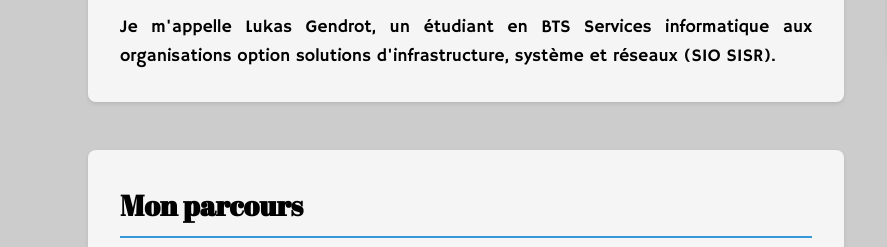
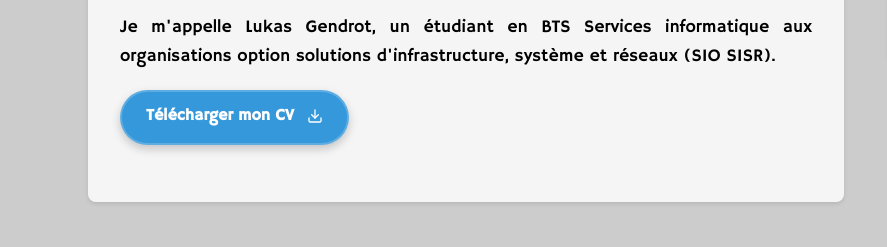
Before and after one commit to lukasgendrot/portfolio, a plain HTML site: page a_propos.html in a window 1280 px wide. Shown: the part 323-570 px from the top of the page, 0-887 px from the left. Drawn offline with Linux system fonts and the light colour scheme.

Commit message:
ajout bouton cv

```diff
--- a/a_propos.html
+++ b/a_propos.html
@@ -25,6 +25,14 @@
                 <div class="about-section">
                     <h2>Qui suis-je ?</h2>
                     <p>Je m'appelle Lukas Gendrot, un étudiant en BTS Services informatique aux organisations option solutions d'infrastructure, système et réseaux (SIO SISR).</p>
+                    <a href="./asset/2025-2026_CV_GENDROT.pdf" class="download-btn" target="_blank" style="margin-top: 20px;">
+                        Télécharger mon CV
+                        <svg xmlns="http://www.w3.org/2000/svg" width="16" height="16" viewBox="0 0 24 24" fill="none" stroke="currentColor" stroke-width="2" stroke-linecap="round" stroke-linejoin="round">
+                            <path d="M21 15v4a2 2 0 0 1-2 2H5a2 2 0 0 1-2-2v-4"></path>
+                            <polyline points="7 10 12 15 17 10"></polyline>
+                            <line x1="12" y1="15" x2="12" y2="3"></line>
+                        </svg>
+                    </a>
                 </div>
 
                 <div class="about-section">
```
